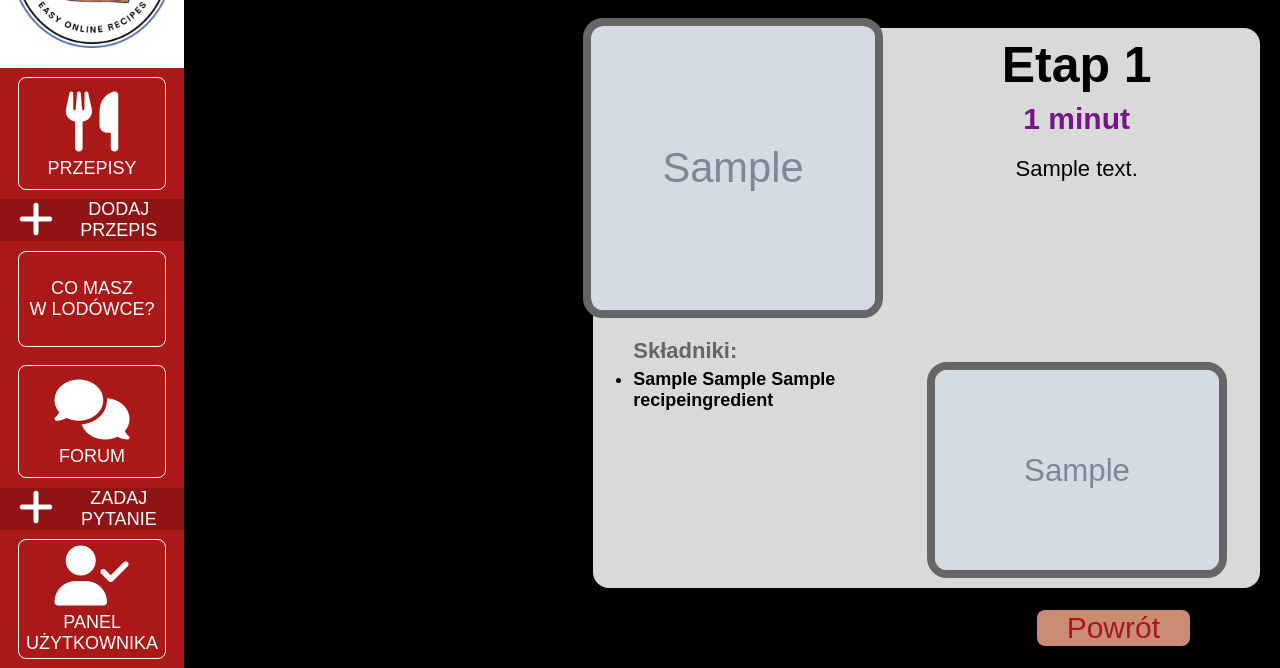
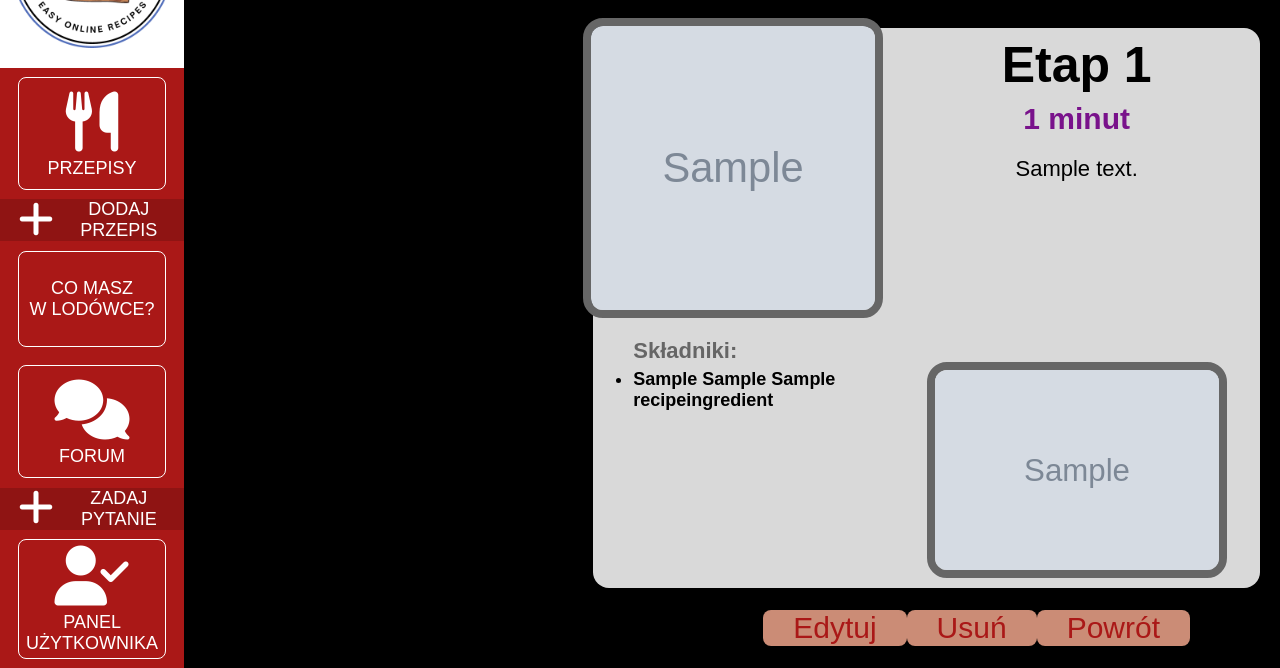
Before and after one commit to HomelessGodYato/Recipe_site, a Django app: page /recipe_delete/1 in a window 1280 px wide; the page is wider, and only the part inside the window is pictured. Shown: the part 132-800 px from the top of that part. Run offline with Django 4.2, Linux system fonts and the light colour scheme; a user stored in the database is signed in; tables that the repository leaves empty hold one stand-in row (values such as "Sample post"); grey boxes marked "Sample" are stand-in pictures; some libraries are stand-ins or nearby versions.

Commit message:
add recipe delete and update to recipe view

```diff
--- a/templates/recipe/recipe_show_template.html
+++ b/templates/recipe/recipe_show_template.html
@@ -58,7 +58,11 @@
         </div>
     </div>
         <div class="show-bot">
-			<a href="{% url 'home' %}" class="show-back">Powrót</a>
+            {% if user.is_authenticated and user.id == recipe.author.id %}
+                <a href="{% url 'recipe_update' id=recipe.id %}" class="show-back">Edytuj</a>
+                <a href="{% url 'recipe_delete' id=recipe.id %}" class="show-back">Usuń</a>
+            {% endif %}
+            <a href="{% url 'home' %}" class="show-back">Powrót</a>
 		</div>
 	<!-- <hr>
     <h1>Przepis</h1>
```
